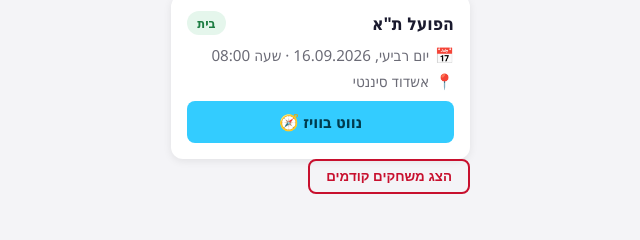
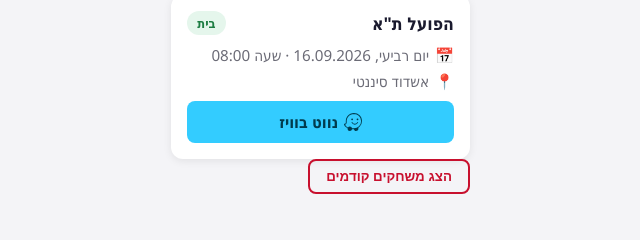
Before and after one commit to dzarhi/FootballMatchdayManager, a plain HTML site: page index.html in a window 1280 px wide. Shown: the part 205-445 px from the top of the page, 634-1274 px from the left. Drawn offline with Linux system fonts and the light colour scheme.

Commit message:
Add real Waze logo icon to navigation button

```diff
--- a/css/style.css
+++ b/css/style.css
@@ -155,7 +155,10 @@ body {
 }
 
 .waze-btn {
-  display: inline-block;
+  display: flex;
+  align-items: center;
+  justify-content: center;
+  gap: 6px;
   width: 100%;
   text-align: center;
   background: #33ccff;
@@ -168,6 +171,12 @@ body {
 
 .waze-btn:hover {
   background: #1ab8ec;
+}
+
+.waze-icon {
+  width: 18px;
+  height: 18px;
+  flex-shrink: 0;
 }
 
 .toggle-btn {
--- a/js/app.js
+++ b/js/app.js
@@ -49,7 +49,10 @@ function createMatchCard(m) {
       ${m.notes ? `<div class="match-row notes">${escapeHtml(m.notes)}</div>` : ''}
     </div>
     <div class="match-footer">
-      <a class="waze-btn" href="${wazeLink(m.address)}" target="_blank" rel="noopener noreferrer">נווט בוויז 🧭</a>
+      <a class="waze-btn" href="${wazeLink(m.address)}" target="_blank" rel="noopener noreferrer">
+        <svg class="waze-icon" viewBox="0 0 24 24" aria-hidden="true"><path fill="currentColor" d="M13.218 0C9.915 0 6.835 1.49 4.723 4.148c-1.515 1.913-2.31 4.272-2.31 6.706v1.739c0 .894-.62 1.738-1.862 1.813-.298.025-.547.224-.547.522-.05.82.82 2.31 2.012 3.502.82.844 1.788 1.515 2.832 2.036a3 3 0 0 0 2.955 3.528 2.966 2.966 0 0 0 2.931-2.385h2.509c.323 1.689 2.086 2.856 3.974 2.21 1.64-.546 2.36-2.409 1.763-3.924a12.84 12.84 0 0 0 1.838-1.465 10.73 10.73 0 0 0 3.18-7.65c0-2.882-1.118-5.589-3.155-7.625A10.899 10.899 0 0 0 13.218 0zm0 1.217c2.558 0 4.967.994 6.78 2.807a9.525 9.525 0 0 1 2.807 6.78A9.526 9.526 0 0 1 20 17.585a9.647 9.647 0 0 1-6.78 2.807h-2.46a3.008 3.008 0 0 0-2.93-2.41 3.03 3.03 0 0 0-2.534 1.367v.024a8.945 8.945 0 0 1-2.41-1.788c-.844-.844-1.316-1.614-1.515-2.11a2.858 2.858 0 0 0 1.441-.846 2.959 2.959 0 0 0 .795-2.036v-1.789c0-2.11.696-4.197 2.012-5.861 1.863-2.385 4.62-3.726 7.6-3.726zm-2.41 5.986a1.192 1.192 0 0 0-1.191 1.192 1.192 1.192 0 0 0 1.192 1.193A1.192 1.192 0 0 0 12 8.395a1.192 1.192 0 0 0-1.192-1.192zm7.204 0a1.192 1.192 0 0 0-1.192 1.192 1.192 1.192 0 0 0 1.192 1.193 1.192 1.192 0 0 0 1.192-1.193 1.192 1.192 0 0 0-1.192-1.192zm-7.377 4.769a.596.596 0 0 0-.546.845 4.813 4.813 0 0 0 4.346 2.757 4.77 4.77 0 0 0 4.347-2.757.596.596 0 0 0-.547-.845h-.025a.561.561 0 0 0-.521.348 3.59 3.59 0 0 1-3.254 2.061 3.591 3.591 0 0 1-3.254-2.061.64.64 0 0 0-.546-.348z"/></svg>
+        <span>נווט בוויז</span>
+      </a>
     </div>
   `;
   return card;
```
